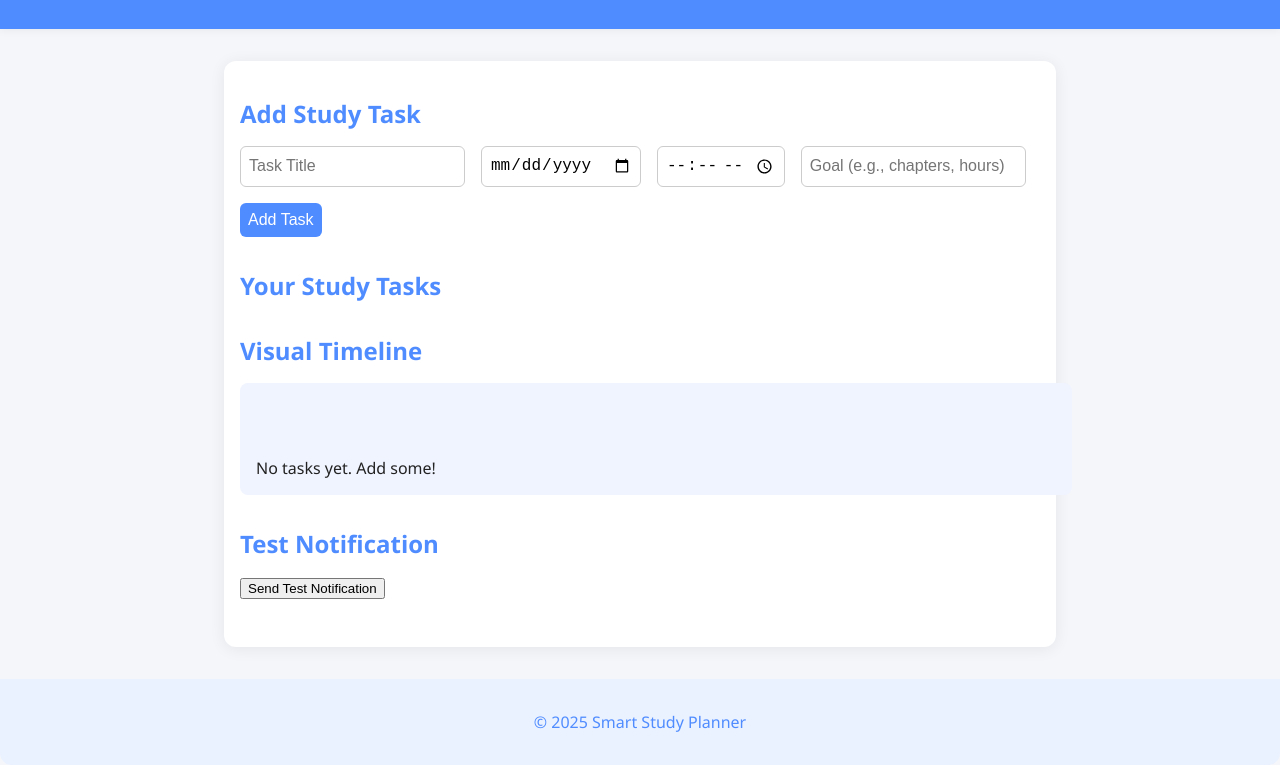
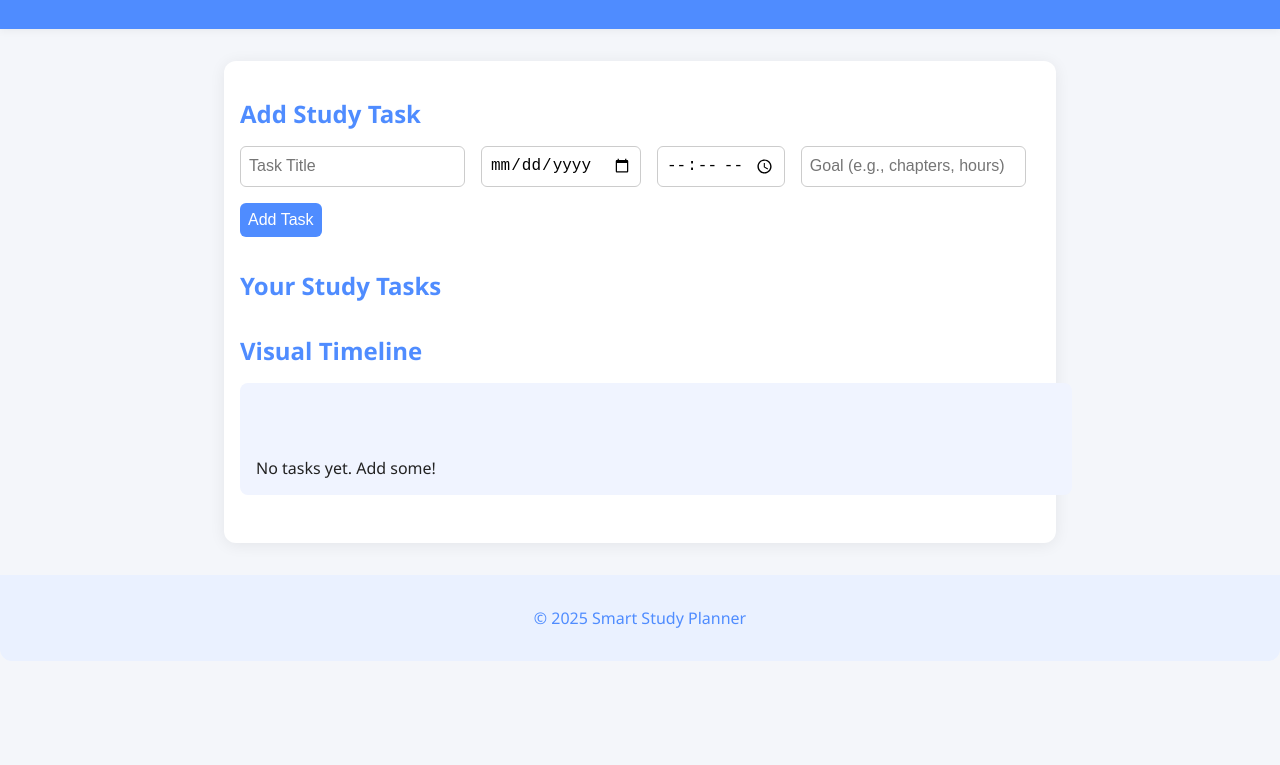
Before and after one commit to DarpitParikh/Smart-Study-Planner, a plain HTML site: page index.html in a window 1280 px wide. Shown: the part 143-908 px from the top of the page. After the commit the page ends 804 px from the top, so only its background shows below. Drawn offline with Linux system fonts and the light colour scheme.

Commit message:
Update index.html

```diff
--- a/index.html
+++ b/index.html
@@ -30,14 +30,11 @@
             <h2>Visual Timeline</h2>
             <div id="timeline-container"></div>
         </section>
-        <section id="test-notification">
-            <h2>Test Notification</h2>
-            <button id="test-notify-btn">Send Test Notification</button>
-        </section>
     </main>
     <footer>
         <p>&copy; 2025 Smart Study Planner</p>
     </footer>
     <script src="script.js"></script>
 </body>
+
 </html>
```
